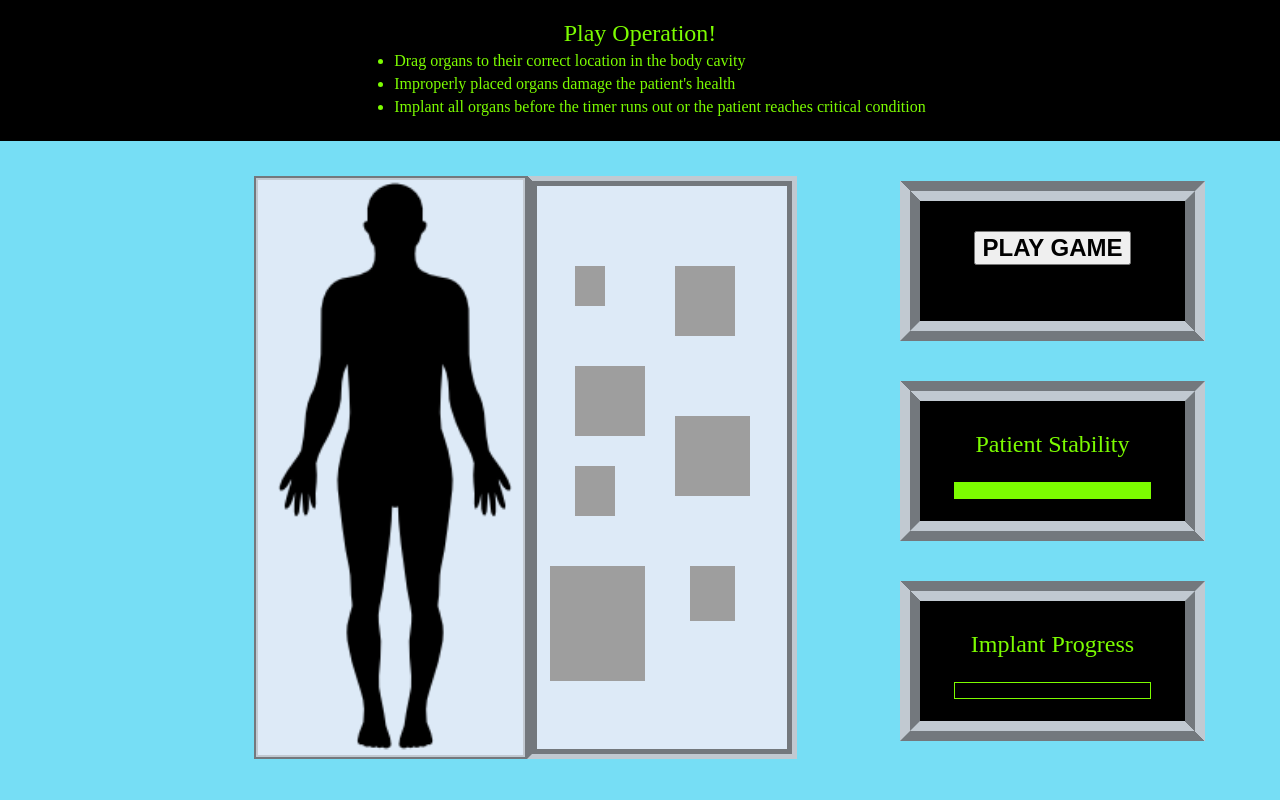
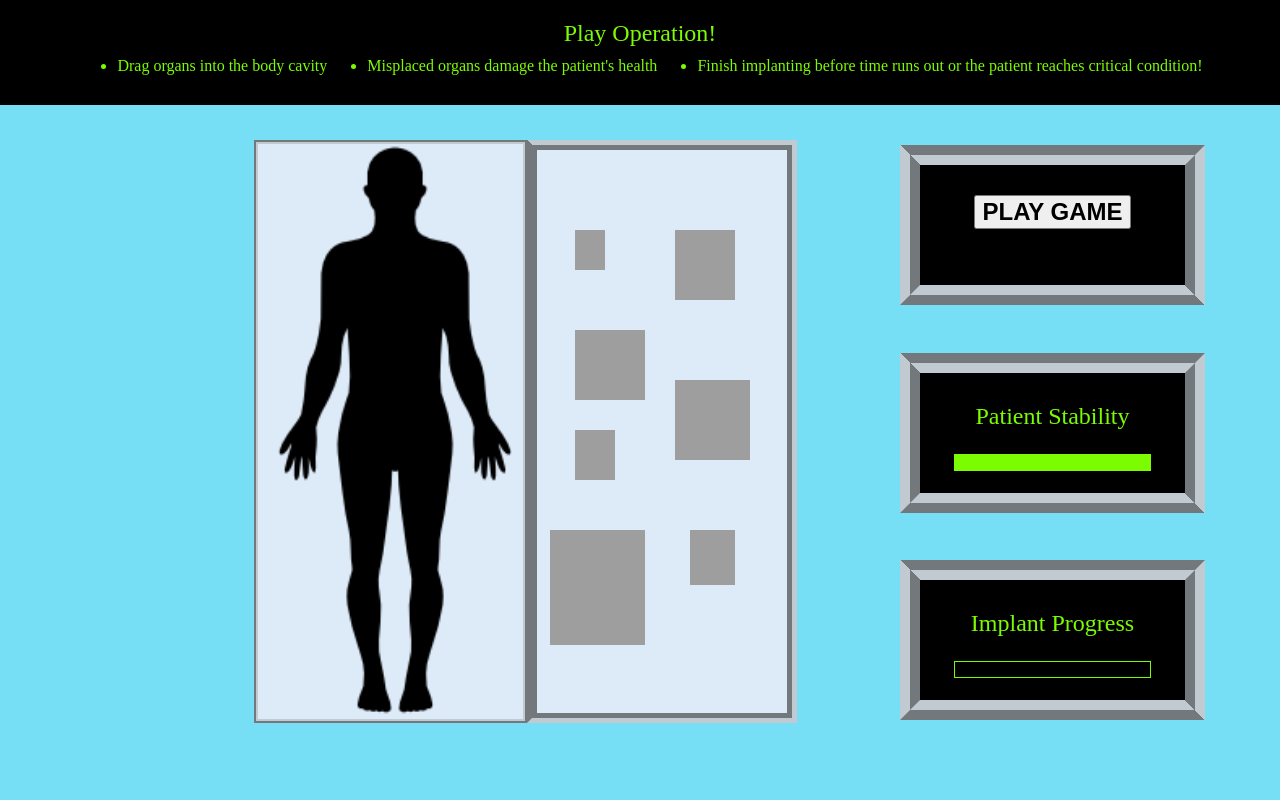
Before and after one commit to chickey96/operation, a website built with webpack: page dist/index.html in a window 1280 px wide. Shown: the top 800 px of the page. Built offline with Linux system fonts and the light colour scheme.

Commit message:
Change instruction styling

```diff
--- a/src/or.css
+++ b/src/or.css
@@ -87,7 +87,7 @@ body {
 .score {
   display: flex;
   flex-direction: column-reverse;
-  height: 560px;
+  height: 575px;
   margin-top: 15px;
   justify-content: space-between;
 }
@@ -140,9 +140,11 @@ body {
 
 .rules {
   margin: 0;
+  display: flex;
+  flex-direction: row;
 }
 .rules li {
-  margin: 5px 0;
+  margin: 10px 20px;
   text-align: left;
 }
 
--- a/src/setup.js
+++ b/src/setup.js
@@ -48,13 +48,13 @@ class SetUp {
     const rules = document.createElement('ul');
     rules.className = 'rules'
     const rule1 = document.createElement('li')
-    rule1.innerText = 'Drag organs to their correct location in the body cavity'
+    rule1.innerText = 'Drag organs into the body cavity'
     rules.appendChild(rule1);
     const rule2 = document.createElement('li')
-    rule2.innerText = "Improperly placed organs damage the patient\'s health"
+    rule2.innerText = "Misplaced organs damage the patient\'s health"
     rules.appendChild(rule2);
     const rule3 = document.createElement('li')
-    rule3.innerText = 'Implant all organs before the timer runs out or the patient reaches critical condition'
+    rule3.innerText = 'Finish implanting before time runs out or the patient reaches critical condition!'
     rules.appendChild(rule3);
     instructions.appendChild(rules)
     document.body.appendChild(instructions)
```
Also changed, not shown: dist/main.js.
